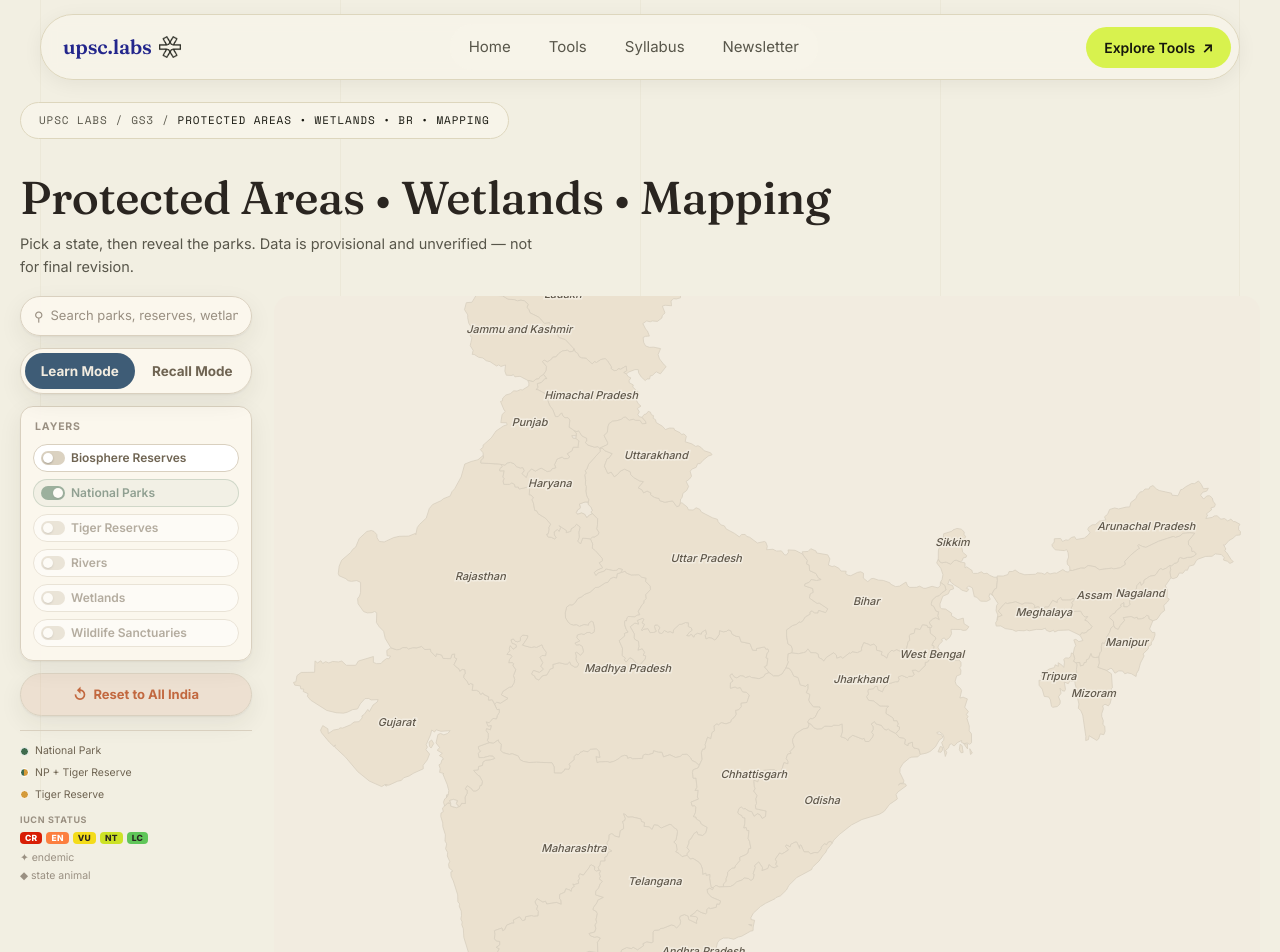
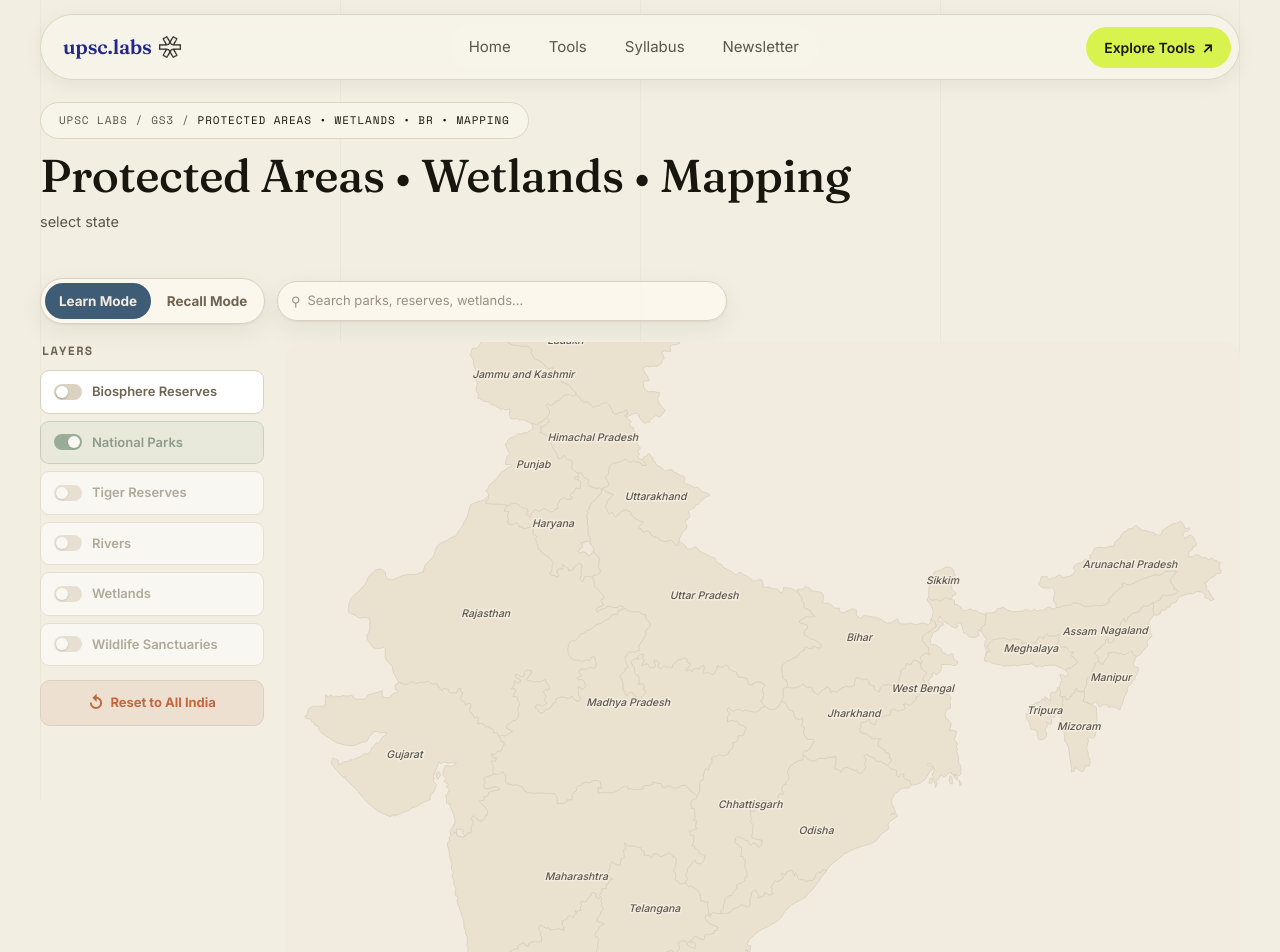
Before and after one commit to isayushsingh/upsclabs, a Next.js app: page /gs3/national-parks in a window 1280 px wide. Shown: the top 952 px of the page. Built offline with nearby package versions, Linux system fonts and the light colour scheme.

Commit message:
feat: update ui

```diff
--- a/app/gs3/national-parks/page.tsx
+++ b/app/gs3/national-parks/page.tsx
@@ -1,6 +1,6 @@
-import Link from "next/link";
 import NationalParksMap from "@/components/national-parks/NationalParksMap";
 import DesktopRecommendedModal from "@/components/site/DesktopRecommendedModal";
+import ToolHeader from "@/components/site/ToolHeader";
 
 export const metadata = {
   title: "",
@@ -11,15 +11,16 @@ export default function Page() {
   return (
     <>
       <DesktopRecommendedModal toolName="This national parks & tiger reserves map" />
-      <nav className="ul-breadcrumb np-breadcrumb" aria-label="Breadcrumb">
-        <span className="ul-breadcrumb-pill">
-          <Link href="/">UPSC Labs</Link>
-          <span>/</span>
-          <Link href="/gs3">GS3</Link>
-          <span>/</span>
-          <span className="ul-breadcrumb-cur">Protected Areas • Wetlands • BR • Mapping</span>
-        </span>
-      </nav>
+      <ToolHeader
+        crumbs={[
+          { label: "UPSC Labs", href: "/" },
+          { label: "GS3", href: "/gs3" },
+          { label: "Protected Areas • Wetlands • BR • Mapping" },
+        ]}
+        title="Protected Areas • Wetlands • Mapping"
+        subtitle="select state"
+        breadcrumbClassName="np-breadcrumb"
+      />
       <NationalParksMap />
     </>
   );
--- a/components/ancient-india-timeline/AncientIndiaTimeline.css
+++ b/components/ancient-india-timeline/AncientIndiaTimeline.css
@@ -11,9 +11,8 @@
   padding:34px clamp(16px,4vw,48px) 48px; box-sizing:border-box; max-width:880px; margin:0 auto;
 }
 *,*::before,*::after{box-sizing:border-box;}
-.ait-eyebrow{ font-family:var(--font-space-mono),monospace; font-size:11px; letter-spacing:.18em; text-transform:uppercase; color:var(--ink-soft); margin-bottom:10px; }
-.ait-title{ font-family:var(--font-general-sans),var(--font-inter),sans-serif; font-weight:700; font-size:clamp(30px,5vw,46px); line-height:1.02; letter-spacing:-.02em; margin:16px 0 12px; }
-.ait-sub{ max-width:58ch; margin:0; color:var(--ink-soft); font-size:14.5px; line-height:1.55; }
+/* Title/subtitle/breadcrumb now come from the shared ToolHeader component
+   (components/site/ToolHeader.tsx) — no longer rendered here. */
 
 .ait-readout{ display:flex; align-items:stretch; gap:12px; margin:28px 0 14px; }
 .ait-readout-mid{ flex:1; min-width:0; }
--- a/components/national-parks/NationalParksMap.css
+++ b/components/national-parks/NationalParksMap.css
@@ -28,26 +28,24 @@
   --np-sans: var(--font-inter, var(--font-body, ui-sans-serif, system-ui, sans-serif));
   --np-mono: var(--font-space-mono, var(--font-mono, ui-monospace, "SFMono-Regular", monospace));
 
-  max-width: 1400px;
+  /* Matches .ul-header-inner/.ul-main's own max-width + padding formula, so
+     the breadcrumb/title/content column lines up with the nav bar above it
+     instead of stretching to a different, wider edge. */
+  max-width: 1280px;
   margin: 0 auto;
-  padding: 24px 20px 44px;
+  padding: 24px clamp(16px, 4vw, 40px) 44px;
   color: var(--ink);
   font-family: var(--np-sans);
 }
 
-/* Breadcrumb sits outside .np-root (rendered by the page, not this
-   component) but must line up with it — .ul-breadcrumb in site.css is
-   sized for the narrower timeline tool, so widen + repad to match here. */
-.np-breadcrumb {
-  max-width: 1400px;
-  padding-left: 20px;
-  padding-right: 20px;
-}
-/* The current-page breadcrumb segment ("National Parks, Tiger Reserves
-   Interactive Map") is much longer than other tools' — on narrow screens it
-   wraps onto a second line and pushes everything down. Truncate it with an
-   ellipsis instead, matching the single-line breadcrumb every other tool
-   has. Scoped to this page only via .np-breadcrumb, not the shared rule. */
+/* Breadcrumb sits outside .np-root (rendered by ToolHeader via the page,
+   not this component) — .ul-toolhead already matches this column's own
+   max-width/padding, so only the truncation tweak below is needed here.
+   The current-page segment ("Protected Areas • Wetlands • BR • Mapping")
+   is much longer than other tools' — on narrow screens it wraps onto a
+   second line and pushes everything down. Truncate it with an ellipsis
+   instead, matching the single-line breadcrumb every other tool has.
+   Scoped to this page only via .np-breadcrumb, not the shared rule. */
 .np-breadcrumb .ul-breadcrumb-pill {
   max-width: 100%;
   flex-wrap: nowrap;
@@ -59,49 +57,32 @@
   min-width: 0;
 }
 
-/* ── header ── */
-.np-crumb {
+/* Title/subtitle/breadcrumb now come from the shared ToolHeader component
+   (components/site/ToolHeader.tsx) — no longer rendered here. */
+
+/* ── master controls: search + Learn/Recall, one row above the map ── */
+.np-controlbar {
   display: flex;
-  gap: 8px;
   align-items: center;
-  font-family: var(--np-mono);
-  font-size: 12.5px;
-  letter-spacing: 0.02em;
-  color: var(--stone);
+  gap: 12px;
+  margin-top: 20px;
 }
-.np-crumb b {
-  color: var(--ink);
-  font-weight: 500;
+.np-controlbar .np-search {
+  flex: 0 1 450px;
+  min-width: 0;
 }
-.np-title {
-  font-family: var(--np-serif);
-  font-size: clamp(30px, 5vw, 46px);
-  font-weight: 500;
-  line-height: 1.02;
-  letter-spacing: -0.01em;
-  margin: 0 0 12px;
+.np-controlbar .np-modecard {
+  flex: 0 0 auto;
+  min-width: 225px;
 }
-.np-sub {
-  font-size: 14.5px;
-  line-height: 1.55;
-  color: var(--ink-soft, #5c5d52);
-  margin: 0;
-  max-width: 58ch;
-}
-.np-headrow {
-  display: flex;
-  gap: 12px 24px;
-  align-items: flex-start;
-  justify-content: space-between;
-  flex-wrap: wrap;
-  margin-top: 12px;
-}
-.np-headtext {
-  min-width: 0;
-  flex: 1 1 340px;
-}
-.np-headtext .np-title {
-  margin-top: 0;
+@media (max-width: 700px) {
+  .np-controlbar {
+    flex-direction: column;
+    align-items: stretch;
+  }
+  .np-controlbar .np-modecard {
+    min-width: 0;
+  }
 }
 
 /* ── universal search: parks, reserves, wetlands, biosphere reserves ── */
@@ -316,17 +297,15 @@
   gap: 22px;
 }
 
-/* ── left sidebar (mode switch, layer menu, reset) — a normal document
-   column now, not an overlay pinned inside the map frame. ── */
+/* ── left sidebar (layer menu, reset) — flat, big, tap-friendly rows, no
+   floating card/shadow. A normal document column, not an overlay pinned
+   inside the map frame. ── */
 .np-sidebar {
-  flex: 0 0 232px;
-  width: 232px;
+  flex: 0 0 224px;
+  width: 224px;
   display: flex;
   flex-direction: column;
-  gap: 12px;
-}
-.np-sidebar .np-modecard {
-  width: 100%;
+  gap: 14px;
 }
 .np-mapcol {
   position: relative;
@@ -336,11 +315,10 @@
   flex-direction: column;
 }
 .np-layerbox {
-  background: rgba(251, 247, 238, 0.96);
-  border: 1px solid var(--line);
-  border-radius: 13px;
-  box-shadow: var(--shadow);
-  padding: 12px 12px 13px;
+  background: transparent;
+  border: 0;
+  box-shadow: none;
+  padding: 0;
 }
 .np-lb-reset {
   display: flex;
@@ -349,19 +327,19 @@
   gap: 7px;
   width: 100%;
   border: 1px solid var(--line);
-  border-radius: 999px;
+  border-radius: 10px;
   background: rgba(194, 104, 63, 0.1);
   color: var(--terra);
   font: inherit;
   font-size: 13px;
   font-weight: 700;
-  padding: 11px 14px;
+  padding: 12px 14px;
   cursor: pointer;
   transition: 0.15s;
-  box-shadow: var(--shadow);
+  box-shadow: none;
 }
 .np-lb-reset-ic {
-  font-size: 14px;
+  font-size: 16px;
   line-height: 1;
 }
 .np-lb-reset:hover {
@@ -374,12 +352,13 @@
 }
 @media (max-width: 899px) {
   /* Small screens: the map renders first (full width, immediately visible,
-     zoom buttons still overlaid on it) and the menu — mode switch, layers,
-     reset — follows underneath in the normal document flow. Neither
-     overlaying the map nor pushing it below a tall menu works well here.
-     This must come after the base .np-sidebar/.np-mapcol/.np-layerbox rules
-     above — same specificity, so source order decides, and a media query
-     does not automatically win against a later plain rule. */
+     zoom buttons still overlaid on it) and the menu — layers, reset —
+     follows underneath in the normal document flow, still full-width
+     flat rows (this design is meant to be tap-friendly on tablets, not
+     shrunk into a wrapping row of small chips). This must come after the
+     base .np-sidebar/.np-mapcol rules above — same specificity, so source
+     order decides, and a media query does not automatically win against a
+     later plain rule. */
   .np-workspace {
     flex-direction: column;
   }
@@ -391,65 +370,47 @@
     order: 2;
     width: 100%;
     flex: 0 0 auto;
-    flex-direction: row;
-    flex-wrap: wrap;
-    gap: 8px;
-    margin-top: 14px;
+    margin-top: 4px;
   }
-  .np-search {
-    flex: 1 1 100%;
-  }
-  .np-sidebar .np-modecard {
-    width: auto;
-    flex: 1 1 160px;
-  }
-  .np-layerbox {
-    flex: 1 1 100%;
-    padding: 10px 11px 11px;
-  }
-  .np-lyr-col {
-    gap: 6px;
-  }
-  .np-lb-reset {
-    flex: 1 1 160px;
-    width: auto;
-  }
-}
-.np-lyr-col .np-chip {
-  width: 100%;
-  justify-content: flex-start;
 }
 .np-lyr-cap {
   display: block;
-  font-size: 10.5px;
+  font-family: var(--np-mono);
+  font-size: 12px;
   font-weight: 700;
   text-transform: uppercase;
-  letter-spacing: 0.08em;
-  color: var(--stone);
-  margin: 0 0 9px 2px;
+  letter-spacing: 0.1em;
+  color: #6f6452;
+  margin: 0 0 10px 2px;
 }
 .np-chip:disabled {
   cursor: not-allowed;
   opacity: 0.5;
 }
+/* "Flat" and "straight" per the redesign brief: a rectangular row (not a
+   pill), bigger padding/type/switch so it's an easy tap target on a
+   tablet, no drop shadow — filling the sidebar edge-to-edge. */
 .np-chip {
-  display: inline-flex;
+  display: flex;
+  width: 100%;
   align-items: center;
-  gap: 6px;
+  justify-content: flex-start;
+  gap: 10px;
   border: 1px solid var(--line);
   background: #fff;
-  border-radius: 999px;
-  padding: 4px 11px 4px 7px;
+  border-radius: 9px;
+  padding: 11px 13px;
   font: inherit;
-  font-size: 12px;
+  font-size: 13px;
   font-weight: 600;
   color: #6f6452;
   cursor: pointer;
   transition: 0.15s;
+  box-shadow: none;
 }
 .np-sw {
-  width: 24px;
-  height: 14px;
+  width: 28px;
+  height: 16px;
   border-radius: 999px;
   background: #dbd2c1;
   position: relative;
@@ -461,15 +422,15 @@
   position: absolute;
   top: 2px;
   left: 2px;
-  width: 10px;
-  height: 10px;
+  width: 12px;
+  height: 12px;
   border-radius: 50%;
   background: #fff;
   transition: 0.15s;
   box-shadow: 0 1px 2px rgba(0, 0, 0, 0.25);
 }
 .np-chip.on .np-sw::after {
-  left: 12px;
+  left: 14px;
 }
 .np-chip-np.on {
   color: #274a36;
@@ -1176,27 +1137,28 @@
   }
 }
 
-/* ── footnote legends — bottom of the left tool column, stacked and
-   left-aligned to fit the narrow sidebar. ── */
+/* ── footnote legends — bottom of the whole page, horizontal. ── */
 .np-footnote {
   display: flex;
-  flex-direction: column;
-  align-items: flex-start;
-  gap: 10px;
-  margin-top: 2px;
-  padding-top: 12px;
+  flex-direction: row;
+  flex-wrap: wrap;
+  align-items: center;
+  justify-content: space-between;
+  gap: 14px 32px;
+  margin-top: 28px;
+  padding-top: 18px;
   border-top: 1px solid var(--line);
-  font-size: 10.5px;
+  font-size: 11px;
   color: #6f6452;
 }
 .np-fn-iucn {
   display: flex;
-  align-items: flex-start;
-  flex-direction: column;
-  gap: 6px;
+  align-items: center;
+  flex-direction: row;
+  gap: 10px;
 }
 .np-fn-iucn > b {
-  font-size: 9px;
+  font-size: 9.5px;
   text-transform: uppercase;
   letter-spacing: 0.07em;
   color: var(--stone);
@@ -1204,14 +1166,15 @@
 }
 .np-fn-flags {
   display: flex;
-  flex-direction: column;
-  gap: 3px;
+  flex-direction: row;
+  gap: 12px;
   color: var(--stone);
 }
 .np-fn-markers {
   display: flex;
-  flex-direction: column;
-  gap: 6px;
+  flex-direction: row;
+  flex-wrap: wrap;
+  gap: 14px;
 }
 .np-fn-markers span {
   display: inline-flex;
@@ -1219,13 +1182,13 @@
   gap: 6px;
   white-space: nowrap;
 }
-@media (max-width: 899px) {
+@media (max-width: 620px) {
   .np-footnote {
-    flex: 1 1 100%;
-    flex-direction: row;
-    flex-wrap: wrap;
+    flex-direction: column;
     align-items: flex-start;
-    justify-content: space-between;
-    gap: 10px;
+  }
+  .np-fn-iucn {
+    flex-direction: column;
+    align-items: flex-start;
   }
 }
--- a/components/national-parks/NationalParksMap.tsx
+++ b/components/national-parks/NationalParksMap.tsx
@@ -1000,20 +1000,30 @@ export default function NationalParksMap() {
 
   return (
     <div className="np-root">
-        <div className="np-headrow">
-          <div className="np-headtext">
-            <h1 className="np-title">Protected Areas • Wetlands • Mapping</h1>
-            <p className="np-sub">
-              Pick a state, then reveal the parks. Data is provisional and
-              unverified — not for final revision.
-            </p>
-          </div>
-        </div>
-
-      <div className="np-workspace">
-        {/* standalone left column — mode switch, layer menu, reset — lives
-            outside the map frame so it never overlaps markers/cards. */}
-        <aside className="np-sidebar">
+      {/* master controls: search + Learn/Recall, one row above the map —
+          not sidebar-bound, since both apply to the whole tool. */}
+      <div className="np-controlbar">
+        <div className="np-modecard" role="group" aria-label="Study mode">
+          <button
+            className={`np-mode np-mode-learn ${
+              mode === "learn" ? "np-mode-on" : ""
+            }`}
+            onClick={() => switchMode("learn")}
+            aria-pressed={mode === "learn"}
+          >
+            Learn Mode
+          </button>
+          <button
+            className={`np-mode np-mode-recall ${
+              mode === "recall" ? "np-mode-on" : ""
+            }`}
+            onClick={() => switchMode("recall")}
+            aria-pressed={mode === "recall"}
+          >
+            Recall Mode
+          </button>
+        </div>
+
         <div className="np-search" role="search" ref={searchRef}>
           <div className="np-search-box">
             <span className="np-search-ic" aria-hidden="true">
@@ -1078,28 +1088,12 @@ export default function NationalParksMap() {
             </ul>
           )}
         </div>
-
-          <div className="np-modecard" role="group" aria-label="Study mode">
-            <button
-              className={`np-mode np-mode-learn ${
-                mode === "learn" ? "np-mode-on" : ""
-              }`}
-              onClick={() => switchMode("learn")}
-              aria-pressed={mode === "learn"}
-            >
-              Learn Mode
-            </button>
-            <button
-              className={`np-mode np-mode-recall ${
-                mode === "recall" ? "np-mode-on" : ""
-              }`}
-              onClick={() => switchMode("recall")}
-              aria-pressed={mode === "recall"}
-            >
-              Recall Mode
-            </button>
-          </div>
-
+      </div>
+
+      <div className="np-workspace">
+        {/* standalone left column — layer menu, reset — lives outside the
+            map frame so it never overlaps markers/cards. */}
+        <aside className="np-sidebar">
           <div className="np-layerbox">
             <span className="np-lyr-cap">Layers</span>
             <div className="np-lyr-col" role="group" aria-label="Map layers">
@@ -1167,43 +1161,6 @@ export default function NationalParksMap() {
             </span>
             Reset to All India
           </button>
-
-          {/* ── legends: marker key + IUCN key — bottom of the tool column ── */}
-          <div className="np-footnote">
-            <div className="np-fn-markers" aria-label="Marker key">
-              <span>
-                <i className="np-lg np-lg-np" />
-                National Park
-              </span>
-              <span>
-                <i className="np-lg np-lg-both" />
-                NP + Tiger Reserve
-              </span>
-              <span>
-                <i className="np-lg np-lg-amb" />
-                Tiger Reserve
-              </span>
-            </div>
-
-            <div className="np-fn-iucn" aria-label="IUCN Red List key">
-              <b>IUCN Status</b>
-              <div className="np-iucn-pills">
-                {(["CR", "EN", "VU", "NT", "LC"] as const).map((k) => (
-                  <span
-                    key={k}
-                    className={`np-iucn ${IUCN_DARK.has(k) ? "np-pill-dark" : ""}`}
-                    style={{ background: IUCN_COLOR[k] }}
-                  >
-                    {k}
-                  </span>
-                ))}
-              </div>
-              <span className="np-fn-flags">
-                <span>✦ endemic</span>
-                <span>◆ state animal</span>
-              </span>
-            </div>
-          </div>
         </aside>
 
         <div className="np-mapcol">
@@ -1641,6 +1598,44 @@ export default function NationalParksMap() {
         )}
         </div>
       </div>
-    </div>
-  );
-}
+
+      {/* ── legends: marker key + IUCN key — bottom of the whole page,
+          horizontal, not tucked under the sidebar. ── */}
+      <div className="np-footnote">
+        <div className="np-fn-markers" aria-label="Marker key">
+          <span>
+            <i className="np-lg np-lg-np" />
+            National Park
+          </span>
+          <span>
+            <i className="np-lg np-lg-both" />
+            NP + Tiger Reserve
+          </span>
+          <span>
+            <i className="np-lg np-lg-amb" />
+            Tiger Reserve
+          </span>
+        </div>
+
+        <div className="np-fn-iucn" aria-label="IUCN Red List key">
+          <b>IUCN Status</b>
+          <div className="np-iucn-pills">
+            {(["CR", "EN", "VU", "NT", "LC"] as const).map((k) => (
+              <span
+                key={k}
+                className={`np-iucn ${IUCN_DARK.has(k) ? "np-pill-dark" : ""}`}
+                style={{ background: IUCN_COLOR[k] }}
+              >
+                {k}
+              </span>
+            ))}
+          </div>
+          <span className="np-fn-flags">
+            <span>✦ endemic</span>
+            <span>◆ state animal</span>
+          </span>
+        </div>
+      </div>
+    </div>
+  );
+}
--- a/components/rivers-of-india/RiversOfIndiaMap.tsx
+++ b/components/rivers-of-india/RiversOfIndiaMap.tsx
@@ -226,14 +226,6 @@ export default function RiversOfIndiaMap() {
 
   return (
     <div className="riv-root">
-      <div className="riv-headtext">
-        <h1 className="riv-title">Rivers of India • Mapping</h1>
-        <p className="riv-sub">
-          Pick a river system, then reveal the rivers. Data is provisional
-          and unverified — not for final revision.
-        </p>
-      </div>
-
       <div className="riv-workspace">
         <aside className="riv-sidebar">
           <div className="riv-search" role="search" ref={searchRef}>
--- a/components/site/CoverageGrid.tsx
+++ b/components/site/CoverageGrid.tsx
@@ -29,7 +29,7 @@ export default function CoverageGrid() {
     <section className="ul-coverage" id="syllabus">
       <div className="ul-cov-head">
         <span className="ul-cov-badge">General Studies</span>
-        <h2 className="ul-cov-title">Syllabus</h2>
+        <h2 className="ul-cov-title">Syllabus Wise Tools</h2>
       </div>
       <div className="ul-cov-grid">
         {PAPERS.map((p) => {
@@ -47,12 +47,11 @@ export default function CoverageGrid() {
               )}
               {live.length > 0 ? (
                 <>
-                  {/* <span className="ul-cov-meta">{p.topics}</span> */}
                   <h3 className="ul-cov-paper">{p.id}</h3>
                   <div className="ul-cov-pills">
                     {live.slice(0, 2).map((t) => (
                       <Link key={t.slug} href={t.href!} className="ul-cov-pill">
-                        {t.title}
+                        {t.title + ' ->'}
                       </Link>
                     ))}
                   </div>
--- /dev/null
+++ b/components/site/ToolHeader.tsx
@@ -0,0 +1,53 @@
+import { Fragment, type ReactNode } from "react";
+import Link from "next/link";
+
+export interface Crumb {
+  label: string;
+  /** Omit for the current page (rendered as plain text, not a link). */
+  href?: string;
+}
+
+/**
+ * Shared breadcrumb + title + subtitle for every tool page (Ancient India
+ * Timeline, National Parks, Rivers of India, and future ones) — one place
+ * for the font, sizing and alignment so they can't drift apart the way the
+ * old per-tool copies did (serif vs sans titles, 880px vs 1280px columns).
+ * Rendered by the page (app/.../page.tsx), above the tool component itself.
+ */
+export default function ToolHeader({
+  crumbs,
+  title,
+  subtitle,
+  breadcrumbClassName,
+}: {
+  crumbs: Crumb[];
+  title: string;
+  subtitle?: ReactNode;
+  /** Extra class on the breadcrumb <nav>, e.g. for a tool-specific
+      truncation rule on an unusually long current-page segment. */
+  breadcrumbClassName?: string;
+}) {
+  return (
+    <div className="ul-toolhead">
+      <nav
+        className={`ul-breadcrumb${breadcrumbClassName ? ` ${breadcrumbClassName}` : ""}`}
+        aria-label="Breadcrumb"
+      >
+        <span className="ul-breadcrumb-pill">
+          {crumbs.map((c, i) => (
+            <Fragment key={i}>
+              {c.href ? (
+                <Link href={c.href}>{c.label}</Link>
+              ) : (
+                <span className="ul-breadcrumb-cur">{c.label}</span>
+              )}
+              {i < crumbs.length - 1 && <span aria-hidden="true">/</span>}
+            </Fragment>
+          ))}
+        </span>
+      </nav>
+      <h1 className="ul-tool-title">{title}</h1>
+      {subtitle && <p className="ul-tool-sub">{subtitle}</p>}
+    </div>
+  );
+}
--- a/components/site/site.css
+++ b/components/site/site.css
@@ -731,14 +731,13 @@ a.ul-cov-img:hover {
 .ul-news-msg.ok { color: #4a6b50; }
 .ul-news-msg.error { color: #9a4a3c; }
 
-/* ── breadcrumb (tool pages) ──
-   .ul-breadcrumb is just the positioning column (matches the tool content's
-   own max-width/margin below it); .ul-breadcrumb-pill is the visible badge,
-   sized to hug its own text rather than stretching the full column width. */
-.ul-breadcrumb {
-  max-width: 880px;
+/* ── tool page header: breadcrumb + title + subtitle (ToolHeader.tsx) ──
+   One shared column width/alignment for every tool page — .ul-breadcrumb
+   itself carries no positioning of its own, since it's always nested here. */
+.ul-toolhead {
+  max-width: 1280px;
   margin: 0 auto;
-  padding: 22px clamp(16px, 4vw, 48px) 0;
+  padding: 22px clamp(16px, 4vw, 40px) 0;
 }
 .ul-breadcrumb-pill {
   display: inline-flex;
@@ -757,6 +756,22 @@ a.ul-cov-img:hover {
 .ul-breadcrumb a { color: var(--ink-soft); text-decoration: none; }
 .ul-breadcrumb a:hover { color: var(--ink); }
 .ul-breadcrumb-cur { color: var(--ink); }
+
+.ul-tool-title {
+  font-family: var(--font-fraunces), Georgia, serif;
+  font-weight: 500;
+  font-size: clamp(30px, 5vw, 46px);
+  line-height: 1.02;
+  letter-spacing: -0.01em;
+  margin: 14px 0 12px;
+}
+.ul-tool-sub {
+  font-size: 14.5px;
+  line-height: 1.55;
+  color: var(--ink-soft);
+  margin: 0;
+  max-width: 58ch;
+}
 
 /* ── footer: floating rounded panel, like the header pill ── */
 .ul-footer {
```
Also changed, not shown: app/gs1/ancient-india-timeline/page.tsx (+10 -10 lines), app/gs1/rivers-of-india/page.tsx (+10 -10 lines), components/ancient-india-timeline/AncientIndiaTimeline.tsx (+0 -8 lines), components/rivers-of-india/RiversOfIndiaMap.css (+2 -18 lines). Lines whose indentation alone changed are shown as unchanged.
